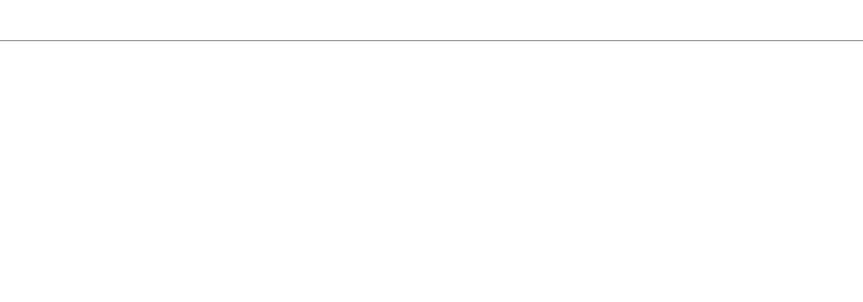
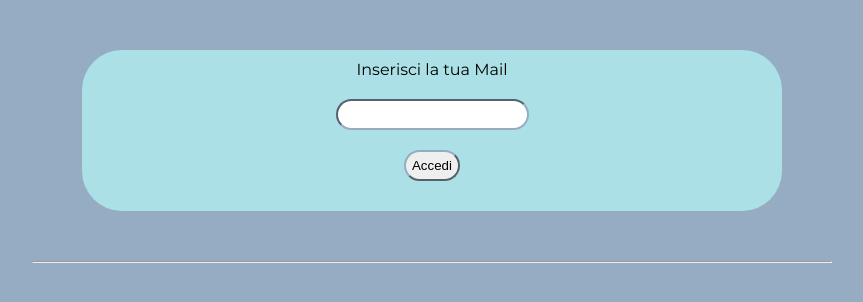
Before and after one commit to FrancescoThomasFalanga/js-mail-dadi, a plain HTML site: page index.html in a window 1280 px wide. Shown: the whole page, without its empty margins (208-1071 px from the left). Drawn offline with Linux system fonts and the light colour scheme.

Commit message:
mail exercise finish

```diff
--- a/css/style.css
+++ b/css/style.css
@@ -5,16 +5,40 @@
 }
 
 body {
+    background-color: #96acc2;
     font-family: 'Montserrat', sans-serif;
 }
 
 .container {
-    max-width: 1200px;
+    max-width: 800px;
     margin-left: auto;
     margin-right: auto;
 }
 
-hr {
-    margin: 40px 0;
+.flex {
+    display: flex;
+    justify-content: center;
+    align-items: center;
+    flex-direction: column;
+    gap: 20px;
+    margin: 50px;
+}
 
+.firstbg {
+    background-color: #abe1e6;
+    padding: 10px;
+    border-radius: 40px;
 }
+
+
+.secondbg {
+    background-color: #5d64c9;
+}
+
+
+input, button {
+    padding: 6px;
+    text-align: center;
+    border-radius: 20px;
+    border-color: #96acc2;
+}
--- a/index.html
+++ b/index.html
@@ -15,7 +15,12 @@
 
     <div class="container">
 
-
+        <div class="flex firstbg">
+            <label for="email">Inserisci la tua Mail</label>
+            <input type="text" id="mailInput">
+            <button type="button" id="loginButton">Accedi</button>
+            <strong id="accessGranted"></strong>
+        </div>
 
 
 
--- a/js/script.js
+++ b/js/script.js
@@ -0,0 +1,57 @@
+/* Chiedi all’utente la sua email,
+controlla che sia nella lista di chi può accedere,
+stampa un messaggio appropriato sull’esito del controllo.
+*/
+
+/*
+- Chiedi all'utente la sua email e memorizzala
+? SE l'email è nella lista di chi può accedere
+    Consenti l'accesso
+: ALTRIMENTI
+    Nega l'accesso
+- Stampa un messaggio appropriato sull'esito del check
+*/
+
+
+
+// Inizializzo le variabili dell'input e del button
+let mailInputEl = document.getElementById("mailInput");
+let loginButtonEl = document.getElementById("loginButton");
+
+// Creo la lista delle email che consentono l'accesso!
+let verifiedEmails = ["pincopallino@gmail.com", "francescofalanga@gmail.com", "vincenzovincenzini@gmail.com", "martalosito@gmail.com", "marcocarta@gmail.com", "marcomengoni@gmail.com"];
+
+console.log(verifiedEmails);
+
+
+
+// Aggiungo un Evento al click del BUTTON
+loginButtonEl.addEventListener("click", function() {
+
+    // Creo una variabile in modo tale da non printare in pagina tutti i valori
+    let commonVar = false;
+
+    for (let i = 0; i < verifiedEmails.length; i++) {
+        // accesso consentito
+        if (mailInputEl.value === verifiedEmails[i]) {
+
+            console.log("Accesso Consentito");
+            commonVar = true;
+
+        // accesso negato
+        } else {
+
+            console.log("Accesso Negato");
+
+        }
+
+        // stampo in pagina il risultato finale
+        if (commonVar) {
+            document.getElementById("accessGranted").innerText = "Accesso Consentito";
+        } else {
+            document.getElementById("accessGranted").innerText = "Accesso Negato";
+        }
+
+    }
+
+})
```
